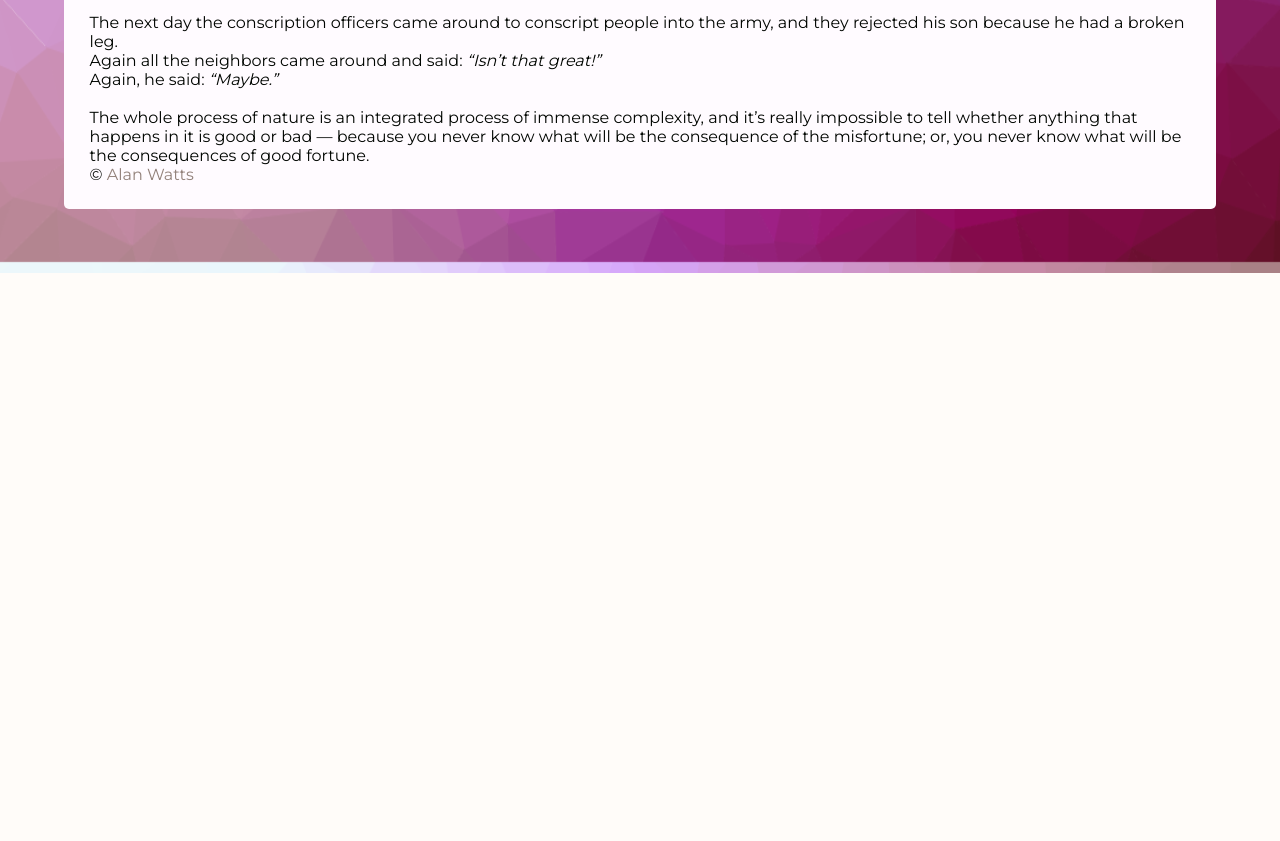
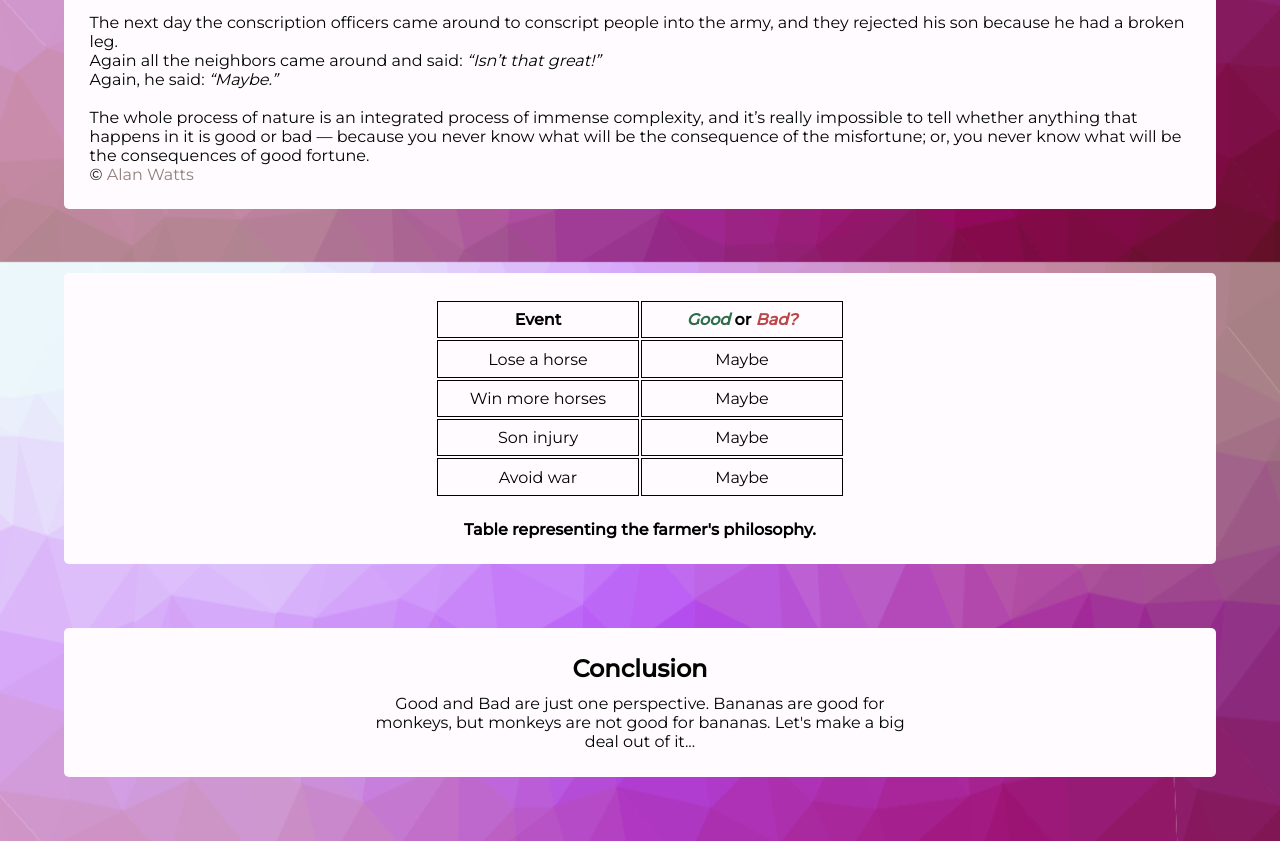
Before and after one commit to MagaSu/progressive-enhancement, a plain HTML site: page index.html in a window 1280 px wide. Shown: the part 538-1379 px from the top of the page. Before the commit the page ends 811 px from the top, so only its background shows below. Drawn offline with Linux system fonts and the light colour scheme; a web font is replaced by a local one.

Commit message:
Finished most of the work.

```diff
--- a/index.html
+++ b/index.html
@@ -58,11 +58,11 @@
     </figure>
   </section>
 
-    <!-- <section class="table">
+    <section class="container table">
       <table>
         <tr>
           <th>Event</th>
-          <th>Good or Bad?</th>
+          <th><em class="good">Good</em> or <em class="bad">Bad?</em></th>
         </tr>
         <tr>
           <td>Lose a horse</td>
@@ -81,10 +81,10 @@
           <td>Maybe</td>
         </tr>
       </table>
-      <p class="table-info">Table representing the farmer's philosophy.</p>
-    </section> -->
+      <strong class="table-info">Table representing the farmer's philosophy.</strong>
+    </section>
 
-    <!-- <footer class="conclusion">
+    <footer class="container conclusion">
       <h2 class="conclusion-title">Conclusion</h2>
       <p class="conclusion-text">
         Good and Bad are just one perspective.
@@ -92,7 +92,7 @@
         but monkeys are not good for bananas.
         Let's make a big deal out of it...
       </p>
-    </footer> -->
+    </footer>
   </section>
 </body>
 </html>
--- a/styles.css
+++ b/styles.css
@@ -43,3 +43,39 @@ a:hover {
   text-align: center;
   margin-bottom: 2%;
 }
+
+/* Table */
+
+.table {
+  text-align: center;
+}
+table {
+  margin: 0 auto 2%;
+
+}
+th, td {
+  border: 1px solid #000;
+  padding: 2%;
+  width: 200px;
+}
+
+.good {
+  color: #2c6e49;
+}
+.bad {
+  color: #bc4749;
+}
+
+/* Footer */
+
+footer {
+  text-align: center;
+}
+footer h2 {
+  margin-bottom: 1%;
+}
+footer p {
+  margin: 0 auto;
+  width: 100%;
+  max-width: 50%;
+}
```
